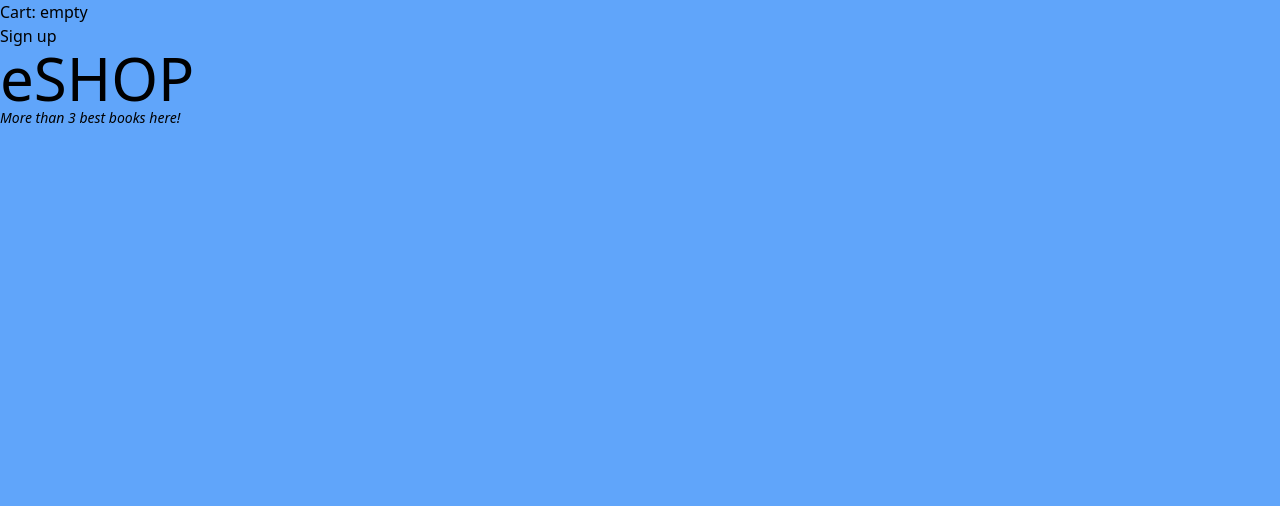
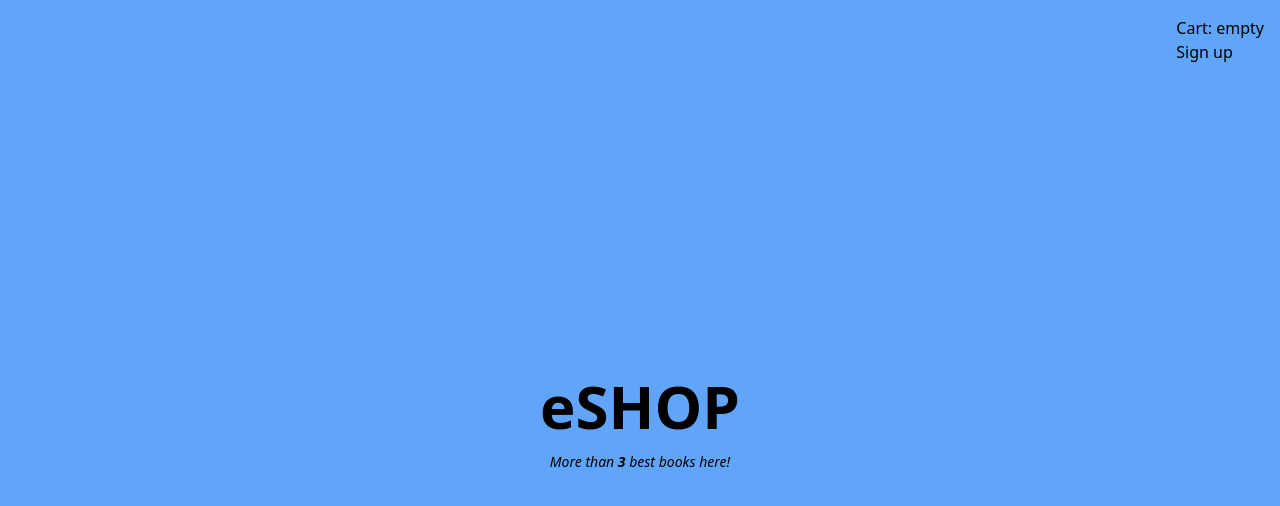
Before and after one commit to serverwind/eSHOP, a React (Vite) app: page / in a window 1280 px wide. Shown: the top 506 px of the page. Built offline with nearby package versions, Linux system fonts and the light colour scheme.

Commit message:
Styled Header component

```diff
--- a/src/components/Header.jsx
+++ b/src/components/Header.jsx
@@ -9,10 +9,10 @@ const SignUp = () => {
 
 const ShopDesc = ({books}) => {
     return (
-        <>
-            <h1 className="text-6xl">eSHOP</h1>
-            <p className="italic text-sm">More than <span>{books}</span> best books here!</p>
-        </>
+        <div className="self-center text-center">
+            <h1 className="text-6xl font-bold mb-4">eSHOP</h1>
+            <p className="italic text-sm">More than <span className="font-bold">{books}</span> best books here!</p>
+        </div>
     )
 }
 
@@ -20,9 +20,11 @@ const Header = () => {
     const BOOKS = Object.keys(data).length;
 
     return (
-        <header className='h-screen bg-blue-400'>
-            <Cart />
-            <SignUp />
+        <header className='h-screen bg-blue-400 grid grid-rows-[auto,_1fr] p-4'>
+            <div className="justify-self-end">
+                <Cart />
+                <SignUp />
+            </div>
             <ShopDesc books={BOOKS} />
         </header>
     )
--- a/src/output.css
+++ b/src/output.css
@@ -554,13 +554,86 @@ video {
   --tw-contain-style:  ;
 }
 
+.mb-4 {
+  margin-bottom: 1rem;
+}
+
+.flex {
+  display: flex;
+}
+
+.grid {
+  display: grid;
+}
+
 .h-screen {
   height: 100vh;
+}
+
+.auto-rows-auto {
+  grid-auto-rows: auto;
+}
+
+.grid-rows-2 {
+  grid-template-rows: repeat(2, minmax(0, 1fr));
+}
+
+.grid-rows-1 {
+  grid-template-rows: repeat(1, minmax(0, 1fr));
+}
+
+.grid-rows-\[minmax\(0\2c _2fr\)\] {
+  grid-template-rows: minmax(0, 2fr);
+}
+
+.grid-rows-\[minmax\(auto\2c _1fr\)\] {
+  grid-template-rows: minmax(auto, 1fr);
+}
+
+.grid-rows-\[auto\2c _1fr\] {
+  grid-template-rows: auto 1fr;
+}
+
+.flex-row {
+  flex-direction: row;
+}
+
+.flex-col {
+  flex-direction: column;
+}
+
+.justify-center {
+  justify-content: center;
+}
+
+.self-end {
+  align-self: flex-end;
+}
+
+.self-center {
+  align-self: center;
+}
+
+.justify-self-end {
+  justify-self: end;
 }
 
 .bg-blue-400 {
   --tw-bg-opacity: 1;
   background-color: rgb(96 165 250 / var(--tw-bg-opacity));
+}
+
+.p-4 {
+  padding: 1rem;
+}
+
+.py-4 {
+  padding-top: 1rem;
+  padding-bottom: 1rem;
+}
+
+.text-center {
+  text-align: center;
 }
 
 .text-3xl {
```
